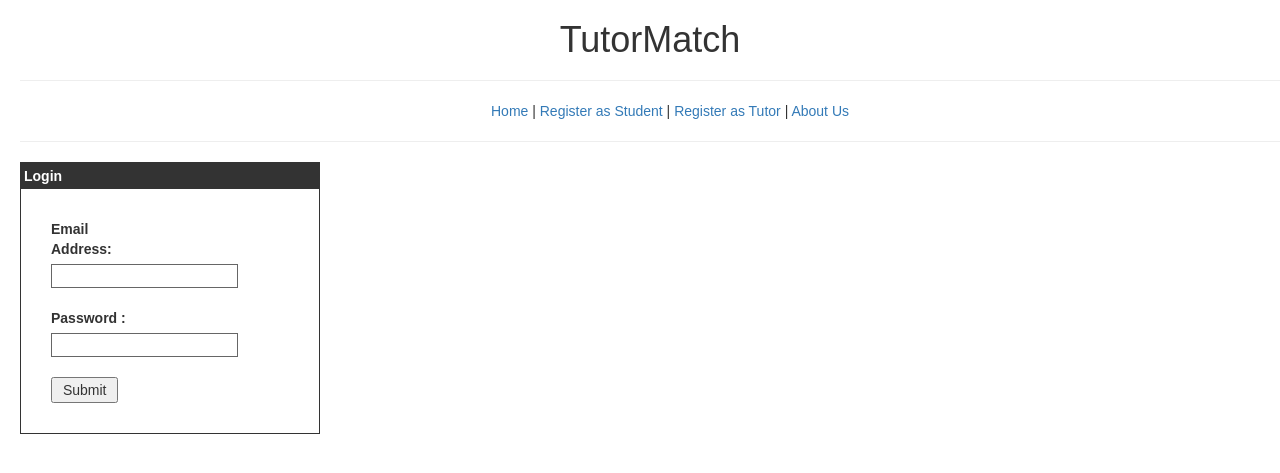
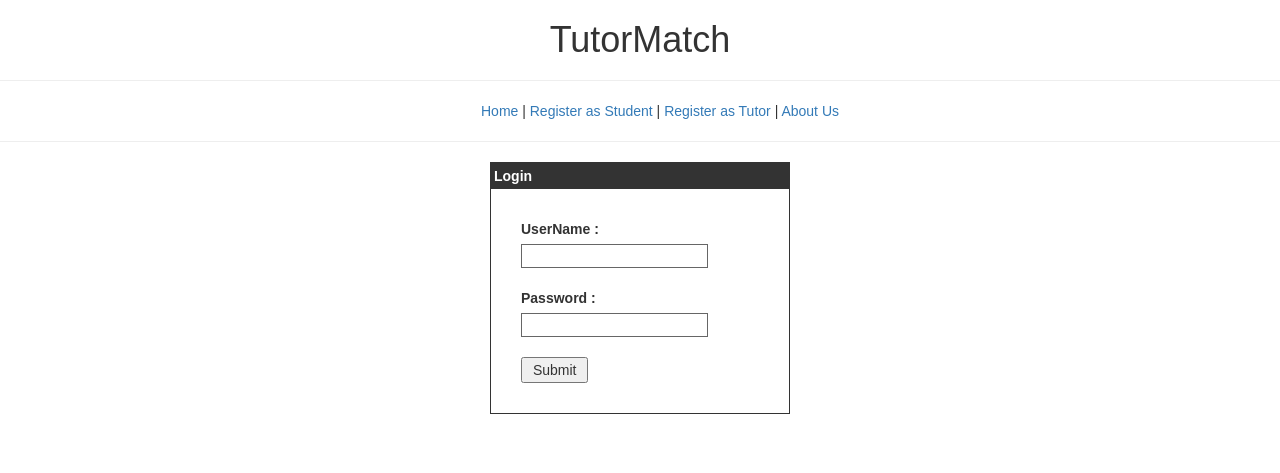
Before and after one commit to akenworthy20/CS135_FinalProject, a PHP site: page / in a window 1280 px wide. Shown: the top 473 px of the page. Run offline with PHP 8.4, Linux system fonts and the light colour scheme; data that the repository does not hold is empty.

Commit message:
Update home.php

```diff
--- a/view/pages/home.php
+++ b/view/pages/home.php
@@ -7,7 +7,6 @@
          body {
             font-family:Arial, Helvetica, sans-serif;
             font-size:14px;
-            padding-left: 20px;
          }
          label {
             font-weight:bold;
@@ -22,14 +21,15 @@
    </head>
 
    <body bgcolor = "#FFFFFF">
-      <div align = "left">
+
+      <div align = "center">
          <div style = "width:300px; border: solid 1px #333333; " align = "left">
             <div style = "background-color:#333333; color:#FFFFFF; padding:3px;"><b>Login</b></div>
 
             <div style = "margin:30px">
 
                <form action = "" method = "post">
-                  <label>Email Address: </label><input type = "text" name = "username" class = "box"/><br /><br />
+                  <label>UserName  :</label><input type = "text" name = "email" class = "box"/><br /><br />
                   <label>Password  :</label><input type = "password" name = "password" class = "box" /><br/><br />
                   <input type = "submit" value = " Submit "/><br />
                </form>
```
